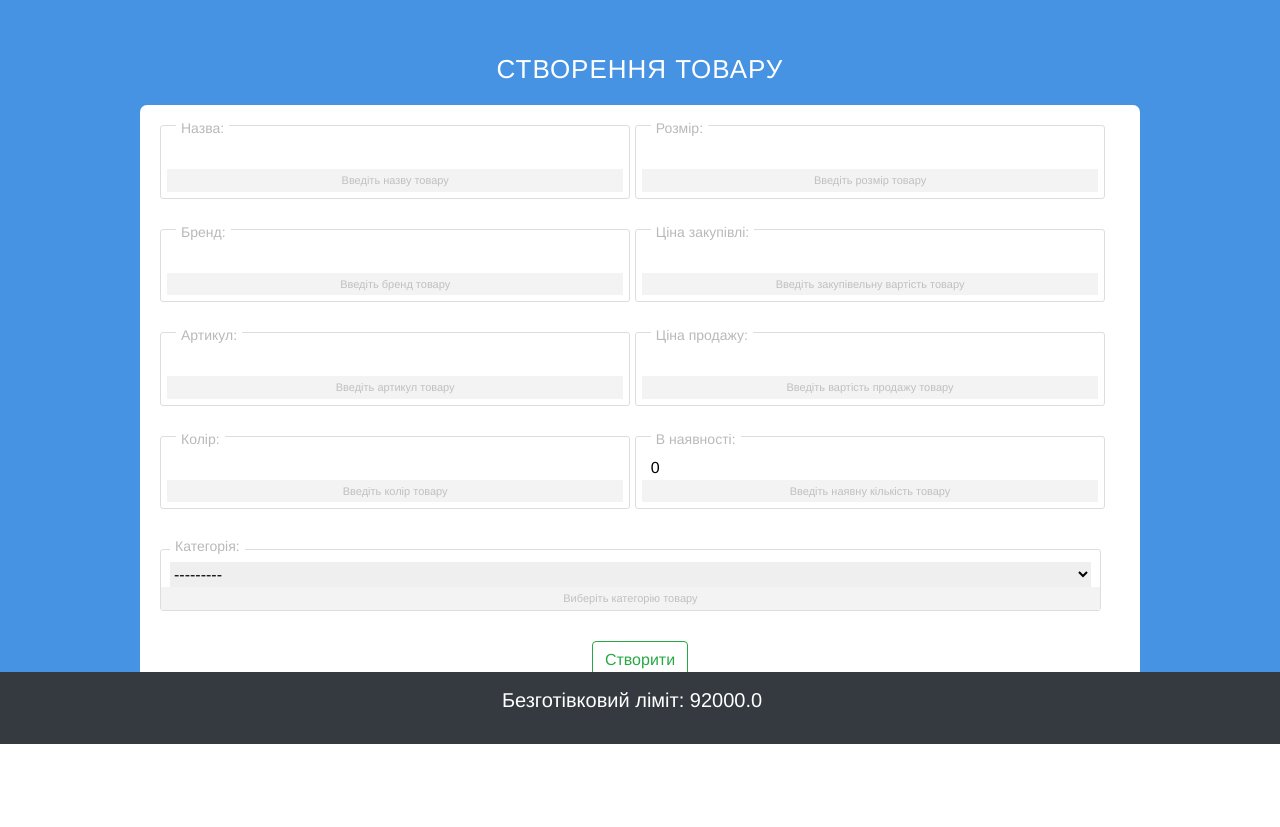
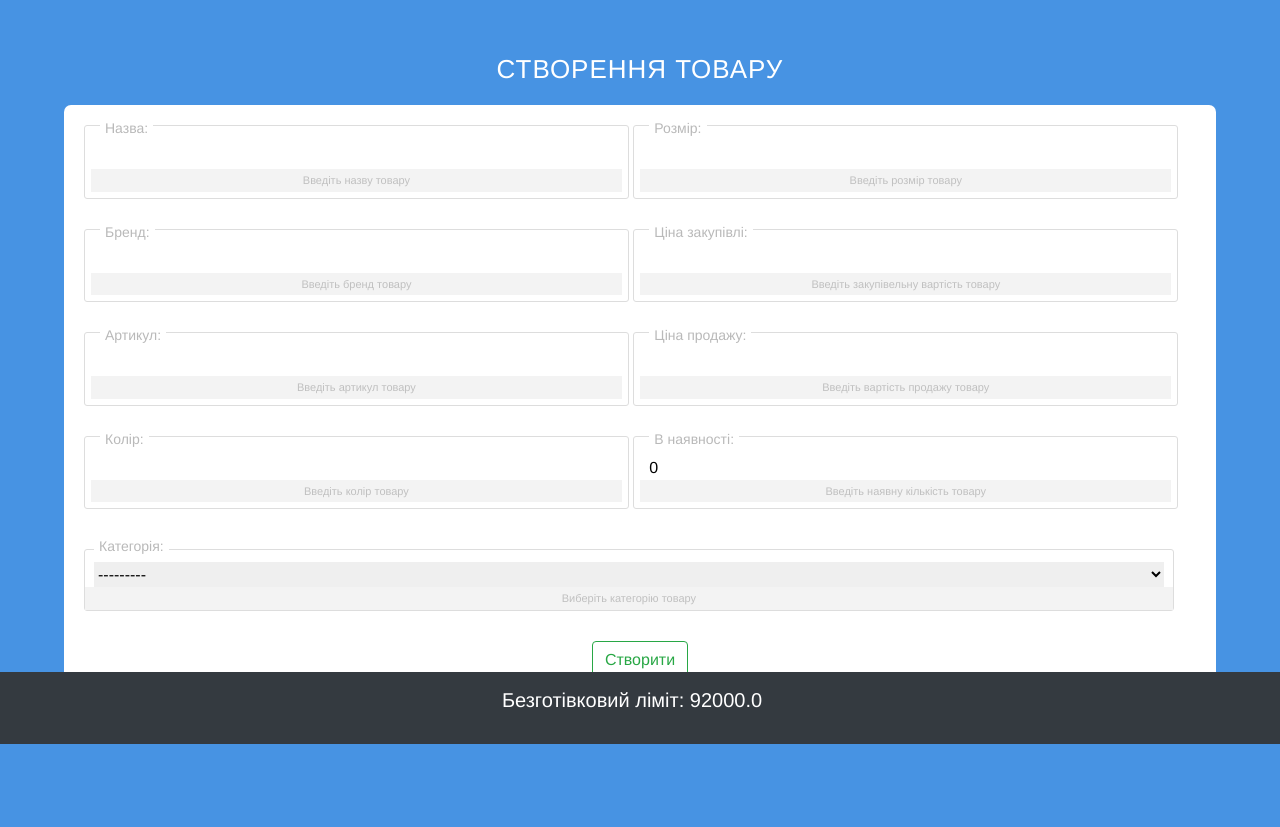
Before and after one commit to PasichnyiDev/shop, a Django app: page /products/create/ in a window 1280 px wide. Shown: the part 56-883 px from the top of the page. Before the commit the page ends 800 px from the top, so only its background shows below. Run offline with Django 4.2, Linux system fonts and the light colour scheme; data that the repository does not hold is empty; some libraries are stand-ins or nearby versions.

Commit message:
fixed products/create form scale to %

```diff
--- a/shop/products/static/css/create-styles.css
+++ b/shop/products/static/css/create-styles.css
@@ -18,8 +18,10 @@ h2 {
 }
 
 .form-style-7{
-	max-width:1000px;
+	max-width:90%;
+	max-height:80%;
 	margin:10px auto;
+	margin-bottom:10%;
 	background:#fff;
 	border-radius:7px;
 	padding:20px;
```
